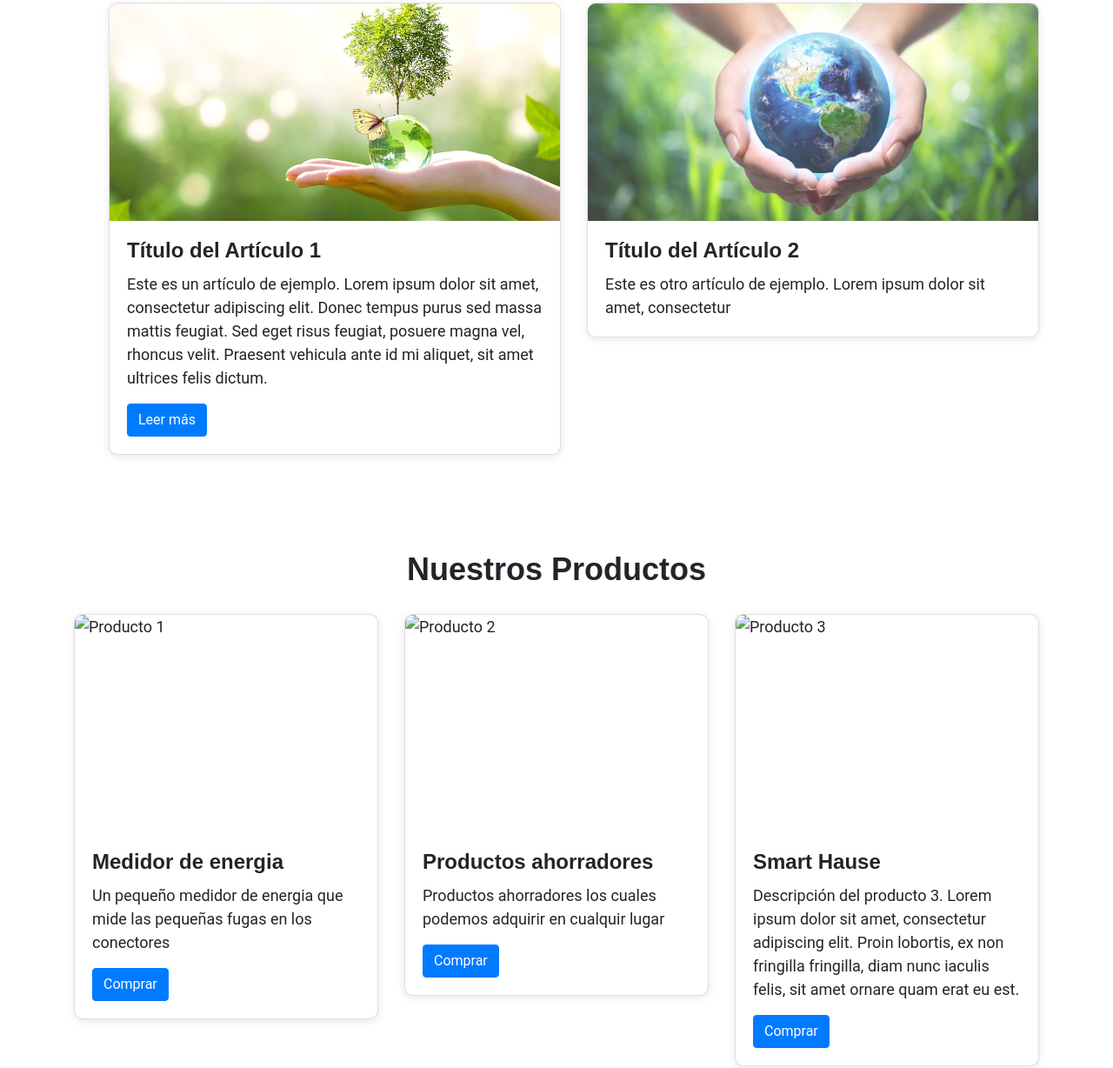
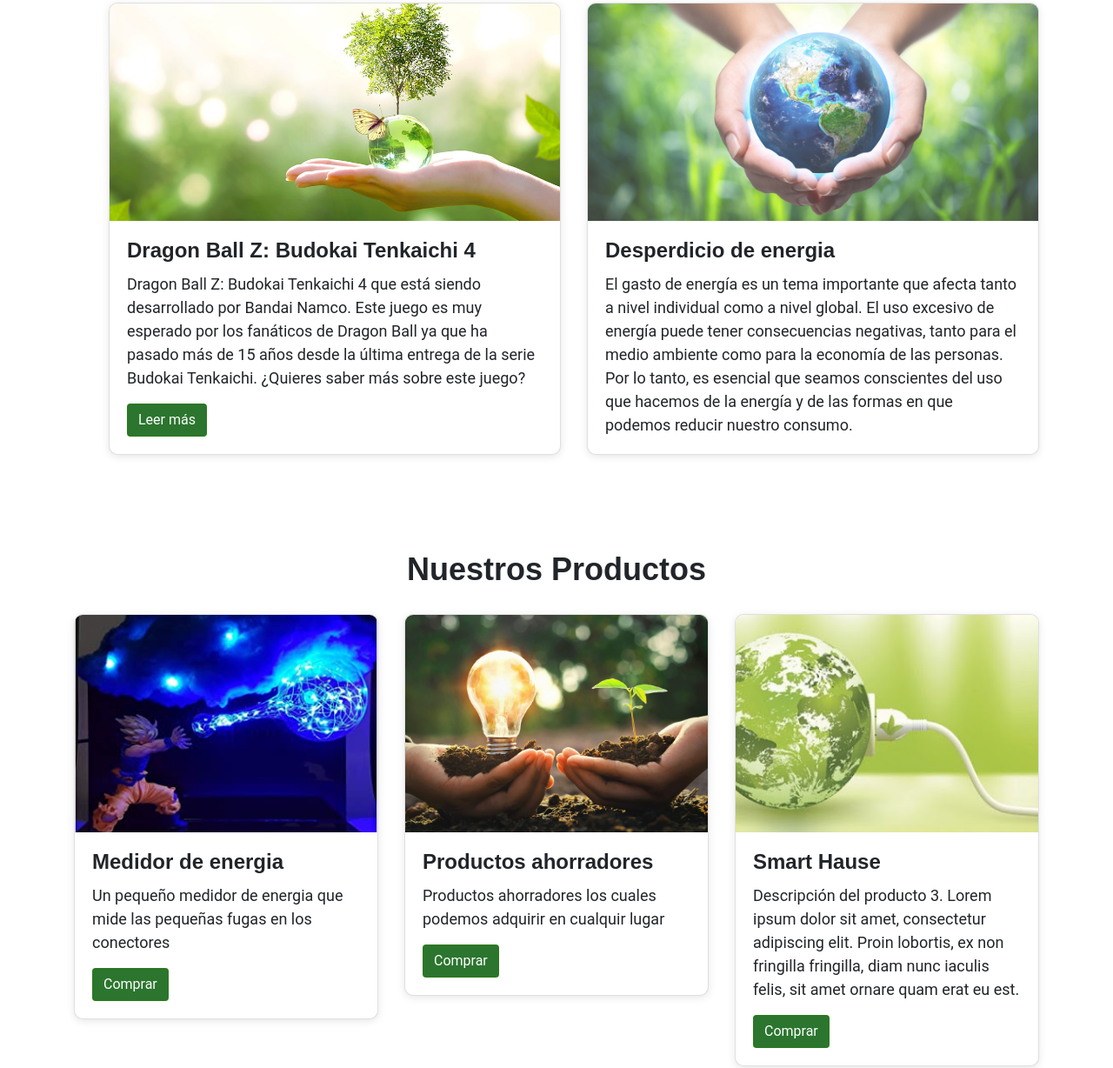
Before and after one commit to CJantonioR/safeplanet.github.io, a plain HTML site: page index.html in a window 1280 px wide. Shown: the part 1572-2800 px from the top of the page at 87% size. Drawn offline with nearby package versions, Linux system fonts and the light colour scheme.

Commit message:
actualizada

```diff
--- a/estilos.css
+++ b/estilos.css
@@ -5,11 +5,11 @@
 }
 
 a {
-  color: #007bff;
+  color: #11da2c;
 }
 
 a:hover {
-  color: #0056b3;
+  color: #0ddb0d;
 }
 
 img {
@@ -48,7 +48,7 @@
 /* Estilos del encabezado */
 
 header {
-  background-color: #f8f9fa;
+  background-color: #00b92e;
   padding: 60px 0;
   text-align: center;
 }
@@ -93,18 +93,18 @@
 }
 
 .btn-primary {
-  background-color: #007bff;
-  border-color: #007bff;
+  background-color: #136617e5;
+  border-color: #2b7c0b9a;
 }
 
 .btn-primary:hover {
-  background-color: #0069d9;
-  border-color: #0062cc;
+  background-color: #3f8308;
+  border-color: #036600;
 }
 /* Paleta de colores */
 
 :root {
-  --primary-color: #007bff;
+  --primary-color: #0b8300;
   --secondary-color: #6c757d;
   --bg-color: #f8f9fa;
   --text-color: #212529;
--- a/index.html
+++ b/index.html
@@ -39,7 +39,8 @@
       </nav>
       <div class="header-content">
         <h1>Ahorro de energía para el hogar</h1>
-        <p>Nuestra misión es cuidar del planeta, ¿te unes a nosotros?</p>
+        <p>Energia Inteligente para un hogar eficiente.
+          Nuestra misión es cuidar del planeta, ¿te unes a nosotros?</p>
       </div>
     </header>
 
@@ -77,8 +78,8 @@
             <div class="card">
               <img class="card-img-top" src="imagen1.jpg" alt="Imagen del Artículo 1">
               <div class="card-body">
-                <h3 class="card-title">Título del Artículo 1</h3>
-                <p class="card-text">Este es un artículo de ejemplo. Lorem ipsum dolor sit amet, consectetur adipiscing elit. Donec tempus purus sed massa mattis feugiat. Sed eget risus feugiat, posuere magna vel, rhoncus velit. Praesent vehicula ante id mi aliquet, sit amet ultrices felis dictum.</p>
+                <h3 class="card-title">Dragon Ball Z: Budokai Tenkaichi 4</h3>
+                <p class="card-text">Dragon Ball Z: Budokai Tenkaichi 4 que está siendo desarrollado por Bandai Namco. Este juego es muy esperado por los fanáticos de Dragon Ball ya que ha pasado más de 15 años desde la última entrega de la serie Budokai Tenkaichi. ¿Quieres saber más sobre este juego?</p>
                 <a href="#" class="btn btn-primary">Leer más</a>
               </div>
             </div>
@@ -87,8 +88,8 @@
             <div class="card">
               <img class="card-img-top" src="imagen2.jpg" alt="Imagen del Artículo 2">
               <div class="card-body">
-                <h3 class="card-title">Título del Artículo 2</h3>
-                <p class="card-text">Este es otro artículo de ejemplo. Lorem ipsum dolor sit amet, consectetur
+                <h3 class="card-title">Desperdicio de energia</h3>
+                <p class="card-text">El gasto de energía es un tema importante que afecta tanto a nivel individual como a nivel global. El uso excesivo de energía puede tener consecuencias negativas, tanto para el medio ambiente como para la economía de las personas. Por lo tanto, es esencial que seamos conscientes del uso que hacemos de la energía y de las formas en que podemos reducir nuestro consumo.
                 </section>
                 <section id="productos" class="section">
                   <div class="container">
@@ -96,7 +97,7 @@
                     <div class="row">
                       <div class="col-md-4">
                         <div class="card">
-                          <img src="img/producto1.jpg" class="card-img-top" alt="Producto 1">
+                          <img src="producto1.jpg" class="card-img-top" alt="Producto 1">
                           <div class="card-body">
                             <h5 class="card-title">Medidor de energia</h5>
                             <p class="card-text">Un pequeño medidor de energia que mide las pequeñas fugas en los conectores</p>
@@ -106,7 +107,7 @@
                       </div>
                       <div class="col-md-4">
                         <div class="card">
-                          <img src="img/producto2.jpg" class="card-img-top" alt="Producto 2">
+                          <img src="producto2.jpg" class="card-img-top" alt="Producto 2">
                           <div class="card-body">
                             <h5 class="card-title">Productos ahorradores</h5>
                             <p class="card-text">Productos ahorradores los cuales podemos adquirir en cualquir lugar</p>
@@ -116,7 +117,7 @@
                       </div>
                       <div class="col-md-4">
                         <div class="card">
-                          <img src="img/producto3.jpg" class="card-img-top" alt="Producto 3">
+                          <img src="producto3.jpg" class="card-img-top" alt="Producto 3">
                           <div class="card-body">
                             <h5 class="card-title">Smart Hause</h5>
                             <p class="card-text">Descripción del producto 3. Lorem ipsum dolor sit amet, consectetur adipiscing elit. Proin lobortis, ex non fringilla fringilla, diam nunc iaculis felis, sit amet ornare quam erat eu est.</p>
@@ -132,11 +133,11 @@
                     <h2 class="section-title">Contacto</h2>
                     <div class="row">
                       <div class="col-md-6">
-                        <p>Para más información acerca de nuestros productos y servicios, no dude en ponerse en contacto con nosotros. Estamos disponibles para responder cualquier pregunta o consulta que pueda tener.</p>
+                        <p>si quieres proporcionar mejoras alguna idea o quieres dar mas informacio contactanos</p>
                         <ul>
-                          <li>Teléfono: 555-1234</li>
+                          <li>Teléfono: 4423908383</li>
                           <li>Correo electrónico: info@safeplanet.com</li>
-                          <li>Dirección: Calle Falsa 123, Springfield</li>
+                          <li>Dirección: en tu corazon: Universidad Politecnica de Qro</li>
                         </ul>
                       </div>
                       <div class="col-md-6">
@@ -149,13 +150,13 @@
                             <label for="email">Correo electrónico</label>
                             <input type="email" class="form-control" id="email" placeholder>
           <img src="imagen2.jpg" alt="Imagen del Artículo 2">
-           <p>Este es otro artículo de ejemplo. Lorem ipsum dolor sit amet, consectetur adipiscing elit. Donec tempus purus sed massa mattis feugiat. Sed eget risus feugiat, posuere magna vel, rhoncus velit. Praesent vehicula ante id mi aliquet, sit amet ultrices felis dictum.</p>
+           <p>"Cada vez que apagamos un aparato eléctrico que no estamos usando, estamos contribuyendo a la conservación de nuestro planeta" se te acaba el tiempo recapacita ignorante.</p>
           <a href="#">Leer más</a>
         </article>
       </div>
     </main>
     <footer>
-      <p>&copy; 2023 Safe planet - Todos los derechos reservados</p>
+      <p>&copy; 2023 Safe planet echo por dios "juan mike"- Todos los derechos reservados</p>
     </footer>
   </body>
 </html>
```
Also changed, not shown: producto1.jpg (added), producto2.jpg (added), producto3.jpg (added).
